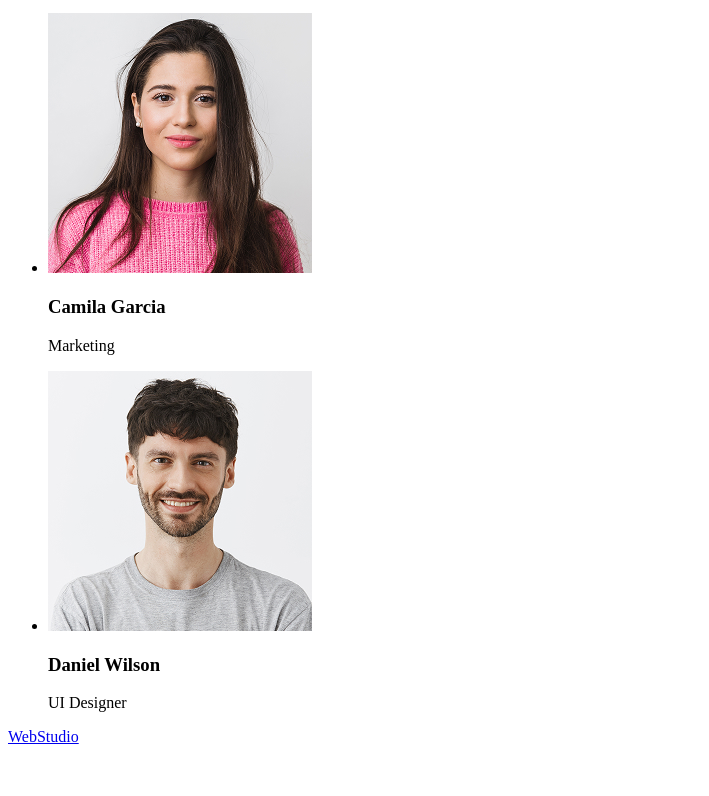
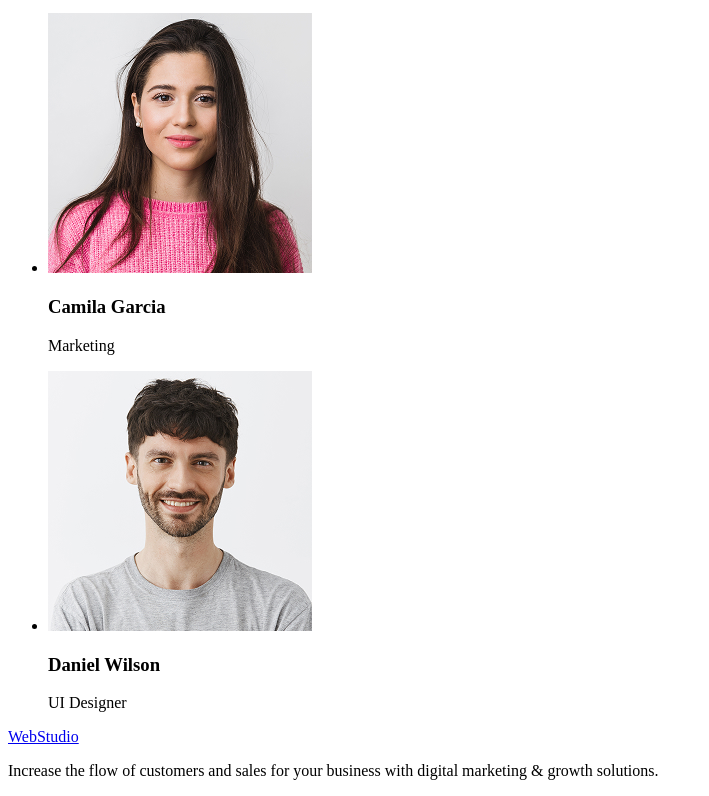
Before and after one commit to oksana-nehoda/goit-markup-hw-01, a plain HTML site: page index.html in a window 1280 px wide. Shown: the part 1362-2158 px from the top of the page, without its empty margins (0-709 px from the left). Before the commit the page ends 2116 px from the top, so only its background shows below. Drawn offline with Linux system fonts and the light colour scheme.

Commit message:
update footer and phone

```diff
--- a/index.html
+++ b/index.html
@@ -18,7 +18,7 @@
       <address>
         <ul>
           <li><a href="mailto:info@devstudio.com">info@devstudio.com</a></li>
-          <li><a href="tel:+110001111111">+1 (000) 111-11-11</a></li>
+          <li><a href="tel:+110001111111">+11 (000) 111-11-11</a></li>
         </ul>
       </address>
     </header>
@@ -88,6 +88,10 @@
     </main>
     <footer id="footer">
       <a href="./index.html">WebStudio</a>
+      <p>
+        Increase the flow of customers and sales for your business with digital
+        marketing & growth solutions.
+      </p>
     </footer>
   </body>
 </html>
```
